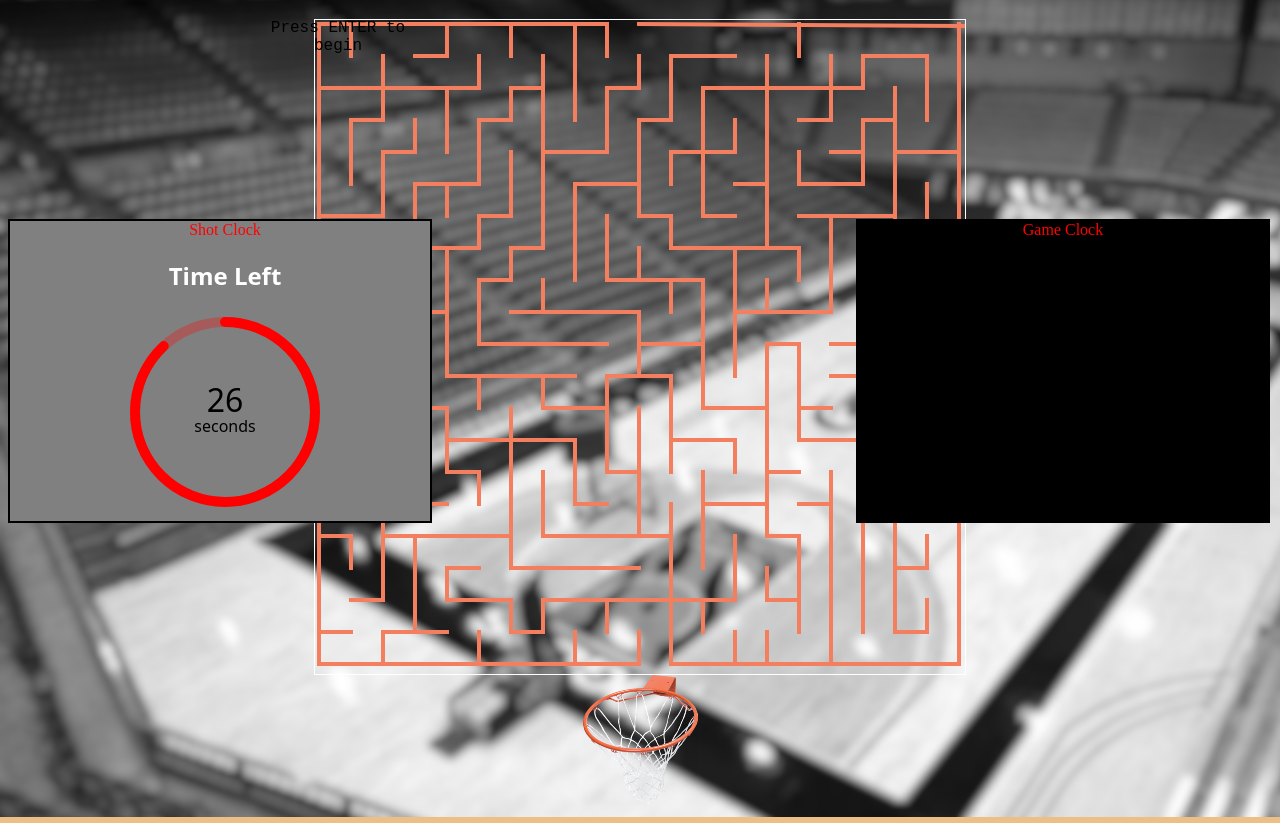
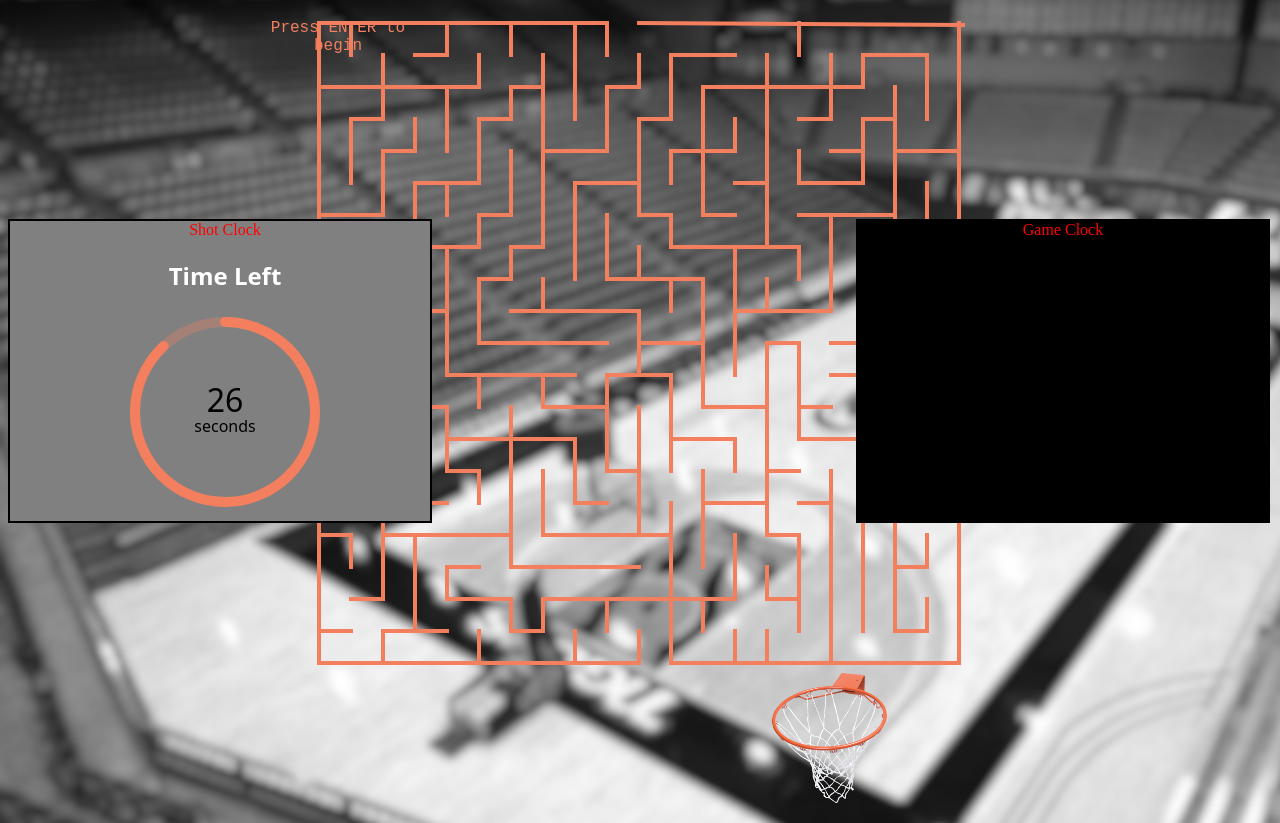
Before and after one commit to cvija15/Labirint, a plain HTML site: page Maze/index.html in a window 1280 px wide. Shown: the part 61-884 px from the top of the page. Drawn offline with Linux system fonts and the light colour scheme.

Commit message:
Update styles.css
sprememba pozicije koša in sprememba barve

```diff
--- a/Maze/css/styles.css
+++ b/Maze/css/styles.css
@@ -1,13 +1,22 @@
 body{
     background-color: rgb(235, 192, 135);
 	text-align:center;
+	overflow-x:hidden;
+	overflow-x:hidden;
+	background-image:fixed;
+}
+
+#basket{
+	position:absolute;
+	width:150px;
+	height:150px;
+	left:754px;
 }
 
 #playarea{
     width:fit-content;
     height:fit-content;
     margin:auto;
-    border:white 1px solid;
 }
 #shotclock{
 	position:absolute;
@@ -30,6 +39,7 @@ body{
 }
 
 #instruction{
+	color:rgb(243, 127, 95);
 	position:absolute;
 	top:10%;
 	padding-left:250px;
@@ -45,24 +55,24 @@ body{
 
 .timer {
     margin-top: 10px;
-	color:white;
+	color:rgb(243, 127, 95);
 	color:white;
 }
 
 .timer > svg {
     width: 200px;
-	color:white;
+	color:rgb(243, 127, 95);
     height: 200px;
 }
 
 .timer > svg > circle {
     fill: none;
     stroke-opacity: 0.3;
-    stroke: red;
+    stroke: rgb(243, 127, 95);
     stroke-width: 10;
     transform-origin: center center;
     transform: rotate(-90deg);
-	color:white;
+	color:rgb(243, 127, 95);
 }
 
 .timer > svg > circle + circle {
@@ -85,5 +95,5 @@ body{
 
 .timer > svg > text + text {
     font-size: 1rem;
-	color:white;
+	color:rgb(243, 127, 95);
 }
```
